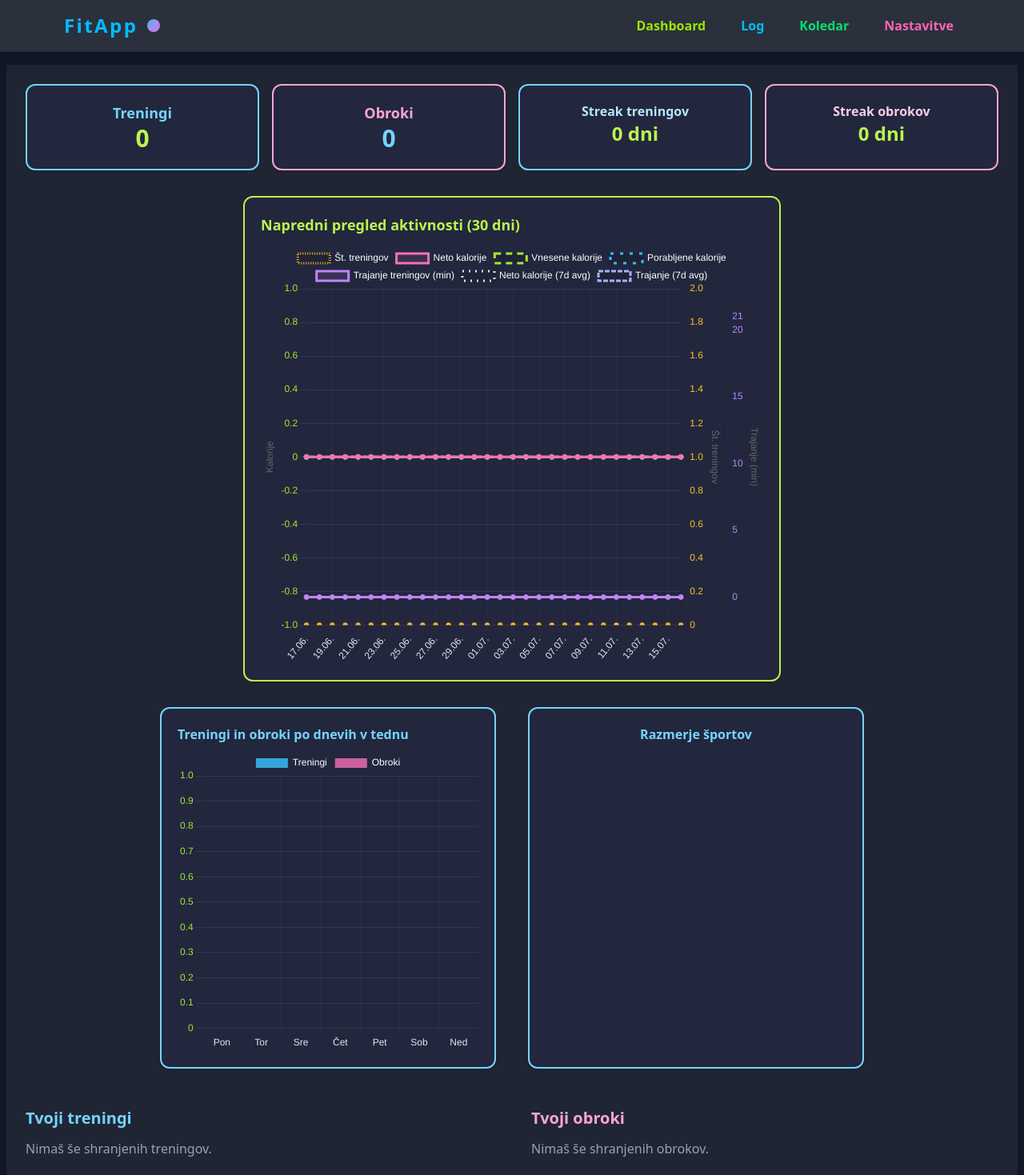
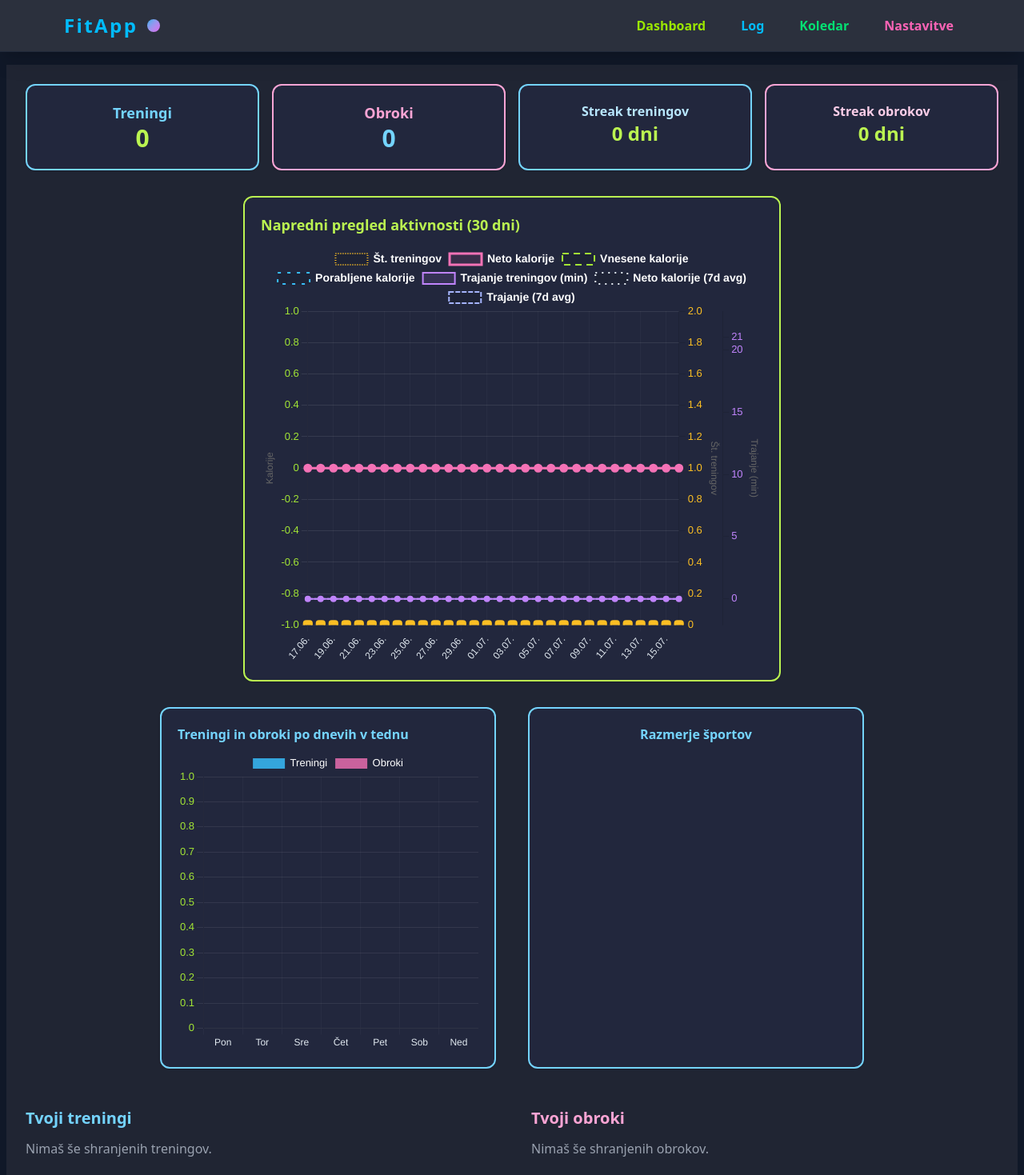
Before and after one commit to L0L3KB0L3K/FitAppRep, a React (Vite) app: page / in a window 1280 px wide. Shown: the top 1469 px of the page at 80% size. Built offline with nearby package versions, Linux system fonts and the light colour scheme.

Commit message:
feat(dashboard): boljši UX grafov, animacije, tooltipi in bolj čitljivi opisi

```diff
--- a/src/pages/Dashboard.jsx
+++ b/src/pages/Dashboard.jsx
@@ -15,6 +15,8 @@ import {
   Legend,
   ArcElement,
 } from "chart.js";
+
+// Registriramo Chart.js komponente (potrebno za nove verzije)
 Chart.register(
   BarElement,
   LineElement,
@@ -26,7 +28,7 @@ Chart.register(
   ArcElement
 );
 
-// Helper: pripravi dni (30)
+// Helper: pripravi zadnjih X dni (uporablja se za grafe)
 function getDaysArr(num = 30) {
   const days = [];
   const today = new Date();
@@ -54,7 +56,7 @@ function getDailyTrainingCount(trainings, daysArr) {
   );
 }
 
-// Helper: moving average (windowSize dni)
+// Helper: moving average (okno X dni)
 function movingAvg(arr, windowSize = 7) {
   return arr.map((_, i, a) => {
     const start = Math.max(0, i - windowSize + 1);
@@ -63,7 +65,7 @@ function movingAvg(arr, windowSize = 7) {
   });
 }
 
-// Helper: bar chart - treningi/obroki po dnevih v tednu
+// Helper: dnevni stats za bar chart (dnevi v tednu)
 function getWeeklyStats(trainings, meals) {
   const daysOfWeek = ["Pon", "Tor", "Sre", "Čet", "Pet", "Sob", "Ned"];
   const trainingCounts = Array(7).fill(0);
@@ -85,7 +87,7 @@ function getWeeklyStats(trainings, meals) {
   return { labels: daysOfWeek, trainingCounts, mealCounts };
 }
 
-// Helper: doughnut - razmerje športov
+// Helper: za doughnut (porazdelitev športov)
 function getSportsDistribution(trainings) {
   const sports = {};
   trainings.forEach((t) => {
@@ -112,20 +114,19 @@ function getStreak(items) {
 }
 
 function Dashboard() {
+  // LocalStorage: treningi, obroki
   const [trainings, setTrainings] = useLocalStorage("trainings", []);
   const [meals, setMeals] = useLocalStorage("meals", []);
 
-  // Povzetek
+  // Povzetki
   const totalTrainings = trainings.length;
   const totalMeals = meals.length;
-  const totalCaloriesTr = trainings.reduce((sum, t) => sum + Number(t.calories), 0);
-  const totalCaloriesMeals = meals.reduce((sum, m) => sum + Number(m.calories), 0);
 
   // Streaks
   const trainingStreak = getStreak(trainings);
   const mealStreak = getStreak(meals);
 
-  // Data za graf (30 dni)
+  // Graf: 30 dni
   const daysArr = getDaysArr(30);
   const labels = daysArr.map((d) => `${d.slice(8, 10)}.${d.slice(5, 7)}.`);
   const caloriesIn = daysArr.map((day) =>
@@ -140,12 +141,12 @@ function Dashboard() {
   const calorieBalanceAvg = movingAvg(calorieBalance, 7);
   const durationAvg = movingAvg(dailyTrainingDuration, 7);
 
-  // Bar graf: po dnevih v tednu
+  // Bar graf: tedenska statistika
   const weeklyStats = getWeeklyStats(trainings, meals);
-  // Doughnut charts
+  // Doughnut: razmerje športov
   const sportsDist = getSportsDistribution(trainings);
 
-  // Brisanje
+  // Brisanje – modal
   const [confirmDeleteId, setConfirmDeleteId] = useState(null);
   const [confirmDeleteType, setConfirmDeleteType] = useState("training");
 
@@ -153,27 +154,28 @@ function Dashboard() {
     <div className="p-6 w-full min-h-screen bg-[#202533]">
       {/* Povzetek cards */}
       <div className="grid grid-cols-2 md:grid-cols-4 gap-4 mb-8">
-        <div className="bg-[#232940]/80 rounded-xl p-5 shadow border-2 border-sky-300 flex flex-col items-center">
+        {/* Vsaka kartica z animacijo na hover */}
+        <div className="bg-[#232940]/80 rounded-xl p-5 shadow border-2 border-sky-300 flex flex-col items-center transition-transform duration-200 hover:scale-105 hover:shadow-lg">
           <div className="text-lg text-sky-300 font-bold">Treningi</div>
           <div className="text-3xl text-lime-300 font-black">{totalTrainings}</div>
         </div>
-        <div className="bg-[#232940]/80 rounded-xl p-5 shadow border-2 border-pink-300 flex flex-col items-center">
+        <div className="bg-[#232940]/80 rounded-xl p-5 shadow border-2 border-pink-300 flex flex-col items-center transition-transform duration-200 hover:scale-105 hover:shadow-lg">
           <div className="text-lg text-pink-300 font-bold">Obroki</div>
           <div className="text-3xl text-sky-300 font-black">{totalMeals}</div>
         </div>
-        <div className="bg-[#232940]/80 rounded-xl p-5 shadow border-2 border-sky-300 flex flex-col items-center">
+        <div className="bg-[#232940]/80 rounded-xl p-5 shadow border-2 border-sky-300 flex flex-col items-center transition-transform duration-200 hover:scale-105 hover:shadow-lg">
           <div className="text-base text-sky-200 font-bold">Streak treningov</div>
           <div className="text-2xl text-lime-300 font-bold">{trainingStreak} dni</div>
         </div>
-        <div className="bg-[#232940]/80 rounded-xl p-5 shadow border-2 border-pink-300 flex flex-col items-center">
+        <div className="bg-[#232940]/80 rounded-xl p-5 shadow border-2 border-pink-300 flex flex-col items-center transition-transform duration-200 hover:scale-105 hover:shadow-lg">
           <div className="text-base text-pink-200 font-bold">Streak obrokov</div>
           <div className="text-2xl text-lime-300 font-bold">{mealStreak} dni</div>
         </div>
       </div>
 
-      {/* GLAVNI GRAF (manjši) */}
+      {/* Glavni graf: napredni pregled aktivnosti (overflow-x za mobile, tooltip, lepši naslovi) */}
       <div className="bg-[#232940]/80 rounded-xl p-5 shadow border-2 border-lime-300 mb-8 max-w-2xl mx-auto overflow-x-auto">
-        <h2 className="text-lg text-lime-300 font-bold mb-3">
+        <h2 className="text-lg text-lime-300 font-bold mb-3" title="Prikaz trendov v zadnjih 30 dneh">
           Napredni pregled aktivnosti (30 dni)
         </h2>
         <Line
@@ -186,6 +188,8 @@ function Dashboard() {
                 borderColor: "#f472b6",
                 backgroundColor: "rgba(244,114,182,0.11)",
                 pointBackgroundColor: "#f472b6",
+                borderWidth: 3,
+                pointRadius: 4,
                 tension: 0.3,
                 fill: false,
                 yAxisID: "y",
@@ -197,6 +201,8 @@ function Dashboard() {
                 borderColor: "#a3e635",
                 borderDash: [8, 6],
                 pointBackgroundColor: "#a3e635",
+                borderWidth: 2,
+                pointRadius: 3,
                 tension: 0.3,
                 fill: false,
                 yAxisID: "y",
@@ -208,6 +214,8 @@ function Dashboard() {
                 borderColor: "#38bdf8",
                 borderDash: [4, 8],
                 pointBackgroundColor: "#38bdf8",
+                borderWidth: 2,
+                pointRadius: 3,
                 tension: 0.3,
                 fill: false,
                 yAxisID: "y",
@@ -221,6 +229,8 @@ function Dashboard() {
                 pointStyle: "rectRounded",
                 showLine: false,
                 pointBackgroundColor: "#fbbf24",
+                borderWidth: 2,
+                pointRadius: 6,
                 yAxisID: "y2",
                 order: 1,
               },
@@ -230,6 +240,8 @@ function Dashboard() {
                 borderColor: "#c084fc",
                 backgroundColor: "rgba(192,132,252,0.12)",
                 pointBackgroundColor: "#c084fc",
+                borderWidth: 2,
+                pointRadius: 3,
                 tension: 0.22,
                 fill: false,
                 yAxisID: "y3",
@@ -241,6 +253,7 @@ function Dashboard() {
                 borderColor: "#e0e8ef",
                 borderDash: [2, 6],
                 pointRadius: 0,
+                borderWidth: 2,
                 fill: false,
                 tension: 0.33,
                 yAxisID: "y",
@@ -252,6 +265,7 @@ function Dashboard() {
                 borderColor: "#a5b4fc",
                 borderDash: [6, 2],
                 pointRadius: 0,
+                borderWidth: 2,
                 fill: false,
                 tension: 0.2,
                 yAxisID: "y3",
@@ -261,9 +275,13 @@ function Dashboard() {
           }}
           options={{
             plugins: {
-              legend: { labels: { color: "#fff" } },
+              legend: {
+                labels: { color: "#fff", font: { size: 14, weight: "bold" } },
+                // Legenda lahko kasneje clickable (toggle datasets)
+              },
               tooltip: {
                 callbacks: {
+                  // Podrobnejši tooltipi za vsako serijo
                   label: function(context) {
                     let lbl = context.dataset.label + ": " + context.parsed.y;
                     if (context.dataset.label.includes("kalorije")) lbl += " kcal";
@@ -279,7 +297,7 @@ function Dashboard() {
                 type: "linear",
                 position: "left",
                 title: { display: true, text: "Kalorije" },
-                ticks: { color: "#a3e635" },
+                ticks: { color: "#a3e635", font: { size: 13 } },
                 grid: { color: "rgba(255,255,255,0.09)" },
               },
               y2: {
@@ -287,7 +305,7 @@ function Dashboard() {
                 position: "right",
                 title: { display: true, text: "Št. treningov" },
                 grid: { drawOnChartArea: false },
-                ticks: { color: "#fbbf24" },
+                ticks: { color: "#fbbf24", font: { size: 13 } },
                 min: 0,
                 max: Math.max(...dailyTrainingCount, 1) + 1,
               },
@@ -296,26 +314,32 @@ function Dashboard() {
                 position: "right",
                 title: { display: true, text: "Trajanje (min)" },
                 grid: { drawOnChartArea: false },
-                ticks: { color: "#c084fc" },
+                ticks: { color: "#c084fc", font: { size: 13 } },
                 min: 0,
                 max: Math.max(...dailyTrainingDuration, ...durationAvg, 1) + 20,
                 offset: true,
               },
               x: {
-                ticks: { color: "#e0e8ef" },
+                ticks: { color: "#e0e8ef", font: { size: 12 } },
                 grid: { color: "rgba(255,255,255,0.03)" },
               },
+            },
+            // Za touch naprave
+            elements: {
+              point: { hitRadius: 10 },
             },
           }}
           height={250}
         />
       </div>
 
-      {/* SPODNJA GRAFA (večja, izenačena) */}
+      {/* Spodnja dva grafa: Bar in Doughnut */}
       <div className="flex flex-col md:flex-row gap-10 justify-center items-start mb-12 max-w-5xl mx-auto">
-        {/* Bar chart */}
-        <div className="bg-[#232940]/80 rounded-xl p-5 shadow border-2 border-sky-300 w-full md:w-[420px] min-h-[260px]">
-          <h2 className="text-base text-sky-300 font-bold mb-2">Treningi in obroki po dnevih v tednu</h2>
+        {/* Bar chart: dnevni razpored */}
+        <div className="bg-[#232940]/80 rounded-xl p-5 shadow border-2 border-sky-300 w-full md:w-[420px] min-h-[260px] transition-transform duration-200 hover:scale-105 hover:shadow-lg">
+          <h2 className="text-base text-sky-300 font-bold mb-2" title="Pregled po dnevih v tednu">
+            Treningi in obroki po dnevih v tednu
+          </h2>
           <Bar
             data={{
               labels: weeklyStats.labels,
@@ -336,16 +360,23 @@ function Dashboard() {
             }}
             options={{
               plugins: {
-                legend: { labels: { color: "#fff" } },
+                legend: { labels: { color: "#fff", font: { size: 13 } } },
+                tooltip: {
+                  callbacks: {
+                    label: function(context) {
+                      return context.dataset.label + ": " + context.parsed.y + "×";
+                    }
+                  }
+                }
               },
               scales: {
                 y: {
                   beginAtZero: true,
-                  ticks: { color: "#a3e635" },
+                  ticks: { color: "#a3e635", font: { size: 13 } },
                   grid: { color: "rgba(255,255,255,0.08)" },
                 },
                 x: {
-                  ticks: { color: "#e0e8ef" },
+                  ticks: { color: "#e0e8ef", font: { size: 12 } },
                   grid: { color: "rgba(255,255,255,0.03)" },
                 },
               },
@@ -353,9 +384,11 @@ function Dashboard() {
             height={300}
           />
         </div>
-        {/* Doughnut chart */}
-        <div className="bg-[#232940]/80 rounded-xl p-5 shadow border-2 border-sky-300 w-full md:w-[420px] min-h-[260px] flex flex-col items-center">
-          <h2 className="text-base text-sky-300 font-bold mb-2">Razmerje športov</h2>
+        {/* Doughnut chart: razmerje športov */}
+        <div className="bg-[#232940]/80 rounded-xl p-5 shadow border-2 border-sky-300 w-full md:w-[420px] min-h-[260px] flex flex-col items-center transition-transform duration-200 hover:scale-105 hover:shadow-lg">
+          <h2 className="text-base text-sky-300 font-bold mb-2" title="Razmerje po tipih aktivnosti">
+            Razmerje športov
+          </h2>
           <Doughnut
             data={{
               labels: sportsDist.labels,
@@ -376,9 +409,19 @@ function Dashboard() {
             options={{
               plugins: {
                 legend: {
-                  labels: { color: "#fff", font: { weight: "bold" } },
+                  labels: { color: "#fff", font: { weight: "bold", size: 13 } },
                   position: "bottom",
                 },
+                tooltip: {
+                  callbacks: {
+                    label: function(context) {
+                      const total = context.dataset.data.reduce((a, b) => a + b, 0);
+                      const val = context.parsed;
+                      const percent = ((val / total) * 100).toFixed(1);
+                      return `${context.label}: ${val} (${percent}%)`;
+                    }
+                  }
+                }
               },
               cutout: "70%",
             }}
```
